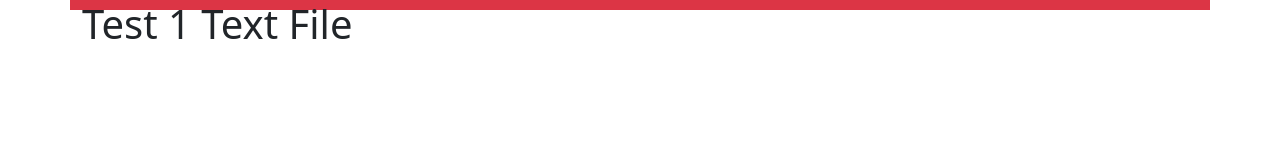
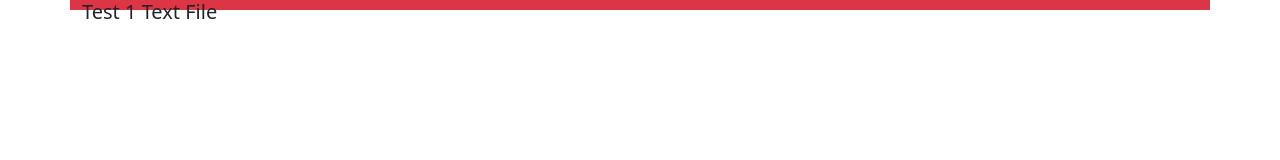
Before and after one commit to ecvelayo/first-ecommerce, a plain HTML site: page firstwebsite.html in a window 1280 px wide. Drawn offline with nearby package versions, Linux system fonts and the light colour scheme.

Commit message:
first-ecommerce-2: Changed text header to h5

```diff
--- a/firstwebsite.html
+++ b/firstwebsite.html
@@ -11,7 +11,7 @@
   </head>
   <body>
     <div class="bg-danger container" style="height: 10px">
-      <h1>Test 1 Text File</h1>
+      <h5>Test 1 Text File</h5>
     </div>
   </body>
 </html>
```
